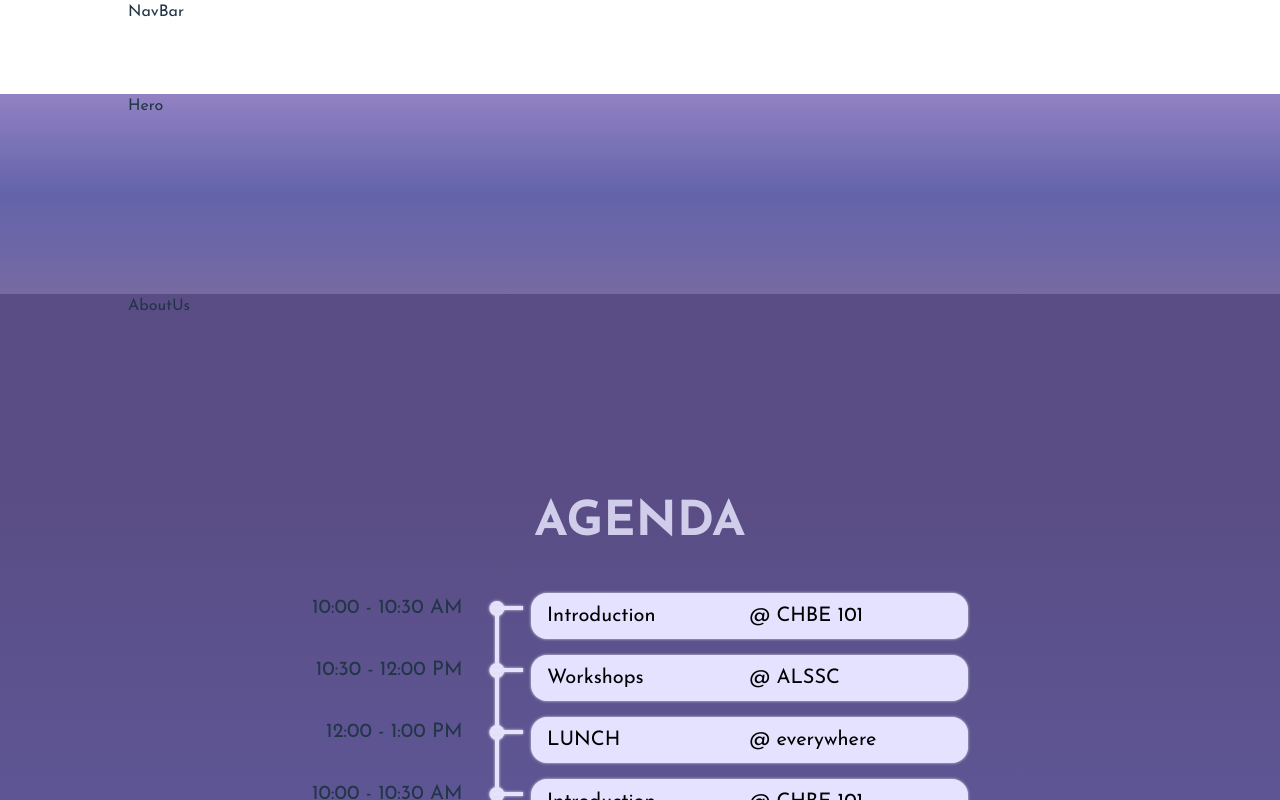
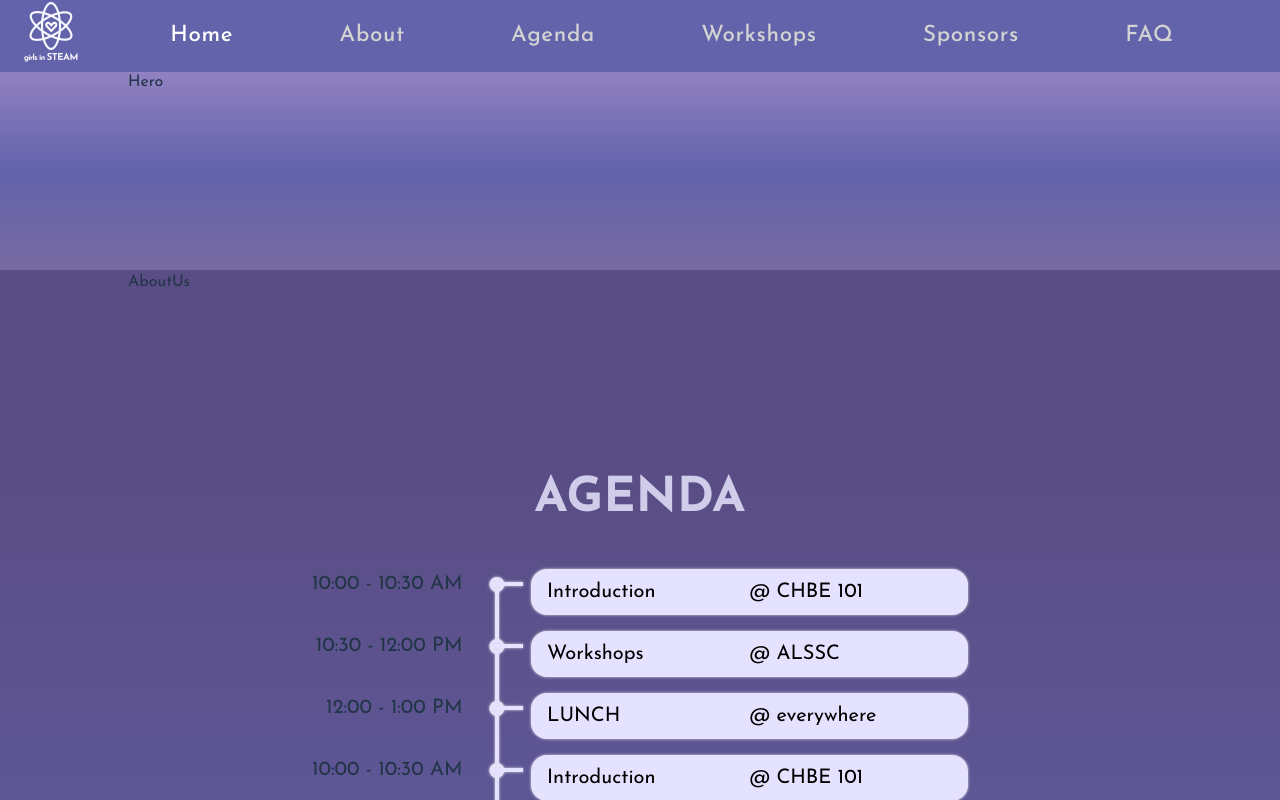
Before and after one commit to cassiemojar/gis-conference-website-2026, a React (Vite) app: page / in a window 1280 px wide. Shown: the top 800 px of the page. Built offline with nearby package versions, Linux system fonts and the light colour scheme; a web font is replaced by a local one.

Commit message:
added navbar

```diff
--- a/src/components/NavBar.jsx
+++ b/src/components/NavBar.jsx
@@ -1,4 +1,162 @@
-function NavBar() {
-  return <div>NavBar</div>;
+import * as React from 'react';
+import Box from '@mui/material/Box';
+import Toolbar from '@mui/material/Toolbar';
+import Button from '@mui/material/Button';
+import IconButton from '@mui/material/IconButton';
+import MenuIcon from '@mui/icons-material/Menu';
+import Menu from '@mui/material/Menu';
+import MenuItem from '@mui/material/MenuItem';
+import logo from '../images/navbar-logo.png';
+import './../styles/Navbar.css';
+
+export default function ButtonAppBar() {
+    const [anchorEl, setAnchorEl] = React.useState(null);
+    const [activeTab, setActiveTab] = React.useState('Home');
+    const open = Boolean(anchorEl);
+
+    const handleMenuClick = (event) => {
+        setAnchorEl(event.currentTarget);
+    };
+
+    const handleMenuClose = () => {
+        setAnchorEl(null);
+    };
+
+    const handleTabChange = (tab) => {
+        setActiveTab(tab);
+        const sectionId = tab === 'Home' ? 'Hero' : tab;
+        const section = document.getElementById(sectionId);
+        if (section) {
+            section.scrollIntoView({ behavior: 'smooth' }); // Smooth scroll to the section
+        }
+        handleMenuClose(); // Close menu after clicking
+    };
+
+    return (
+        <Box
+            sx={{
+                position: 'fixed',
+                top: 0,
+                left: 0,
+                right: 0,
+                zIndex: 1000,
+                backgroundColor: '#6363AB',
+                width: '100%',
+                boxSizing: 'border-box',
+            }}>
+            <Toolbar
+                id="toolbar"
+                sx={{
+                    width: '100%',
+                    padding: '2px 16px',
+                    minHeight: '50px',
+                    display: 'flex',
+                    alignItems: 'center',
+                    justifyContent: 'space-between',
+                    boxSizing: 'border-box'
+                }}>
+                {/* Logo Section */}
+                <div
+                    className="navbar-logo"
+                    style={{
+                        display: 'flex',
+                        alignItems: 'center',
+                        justifyContent: 'center',
+                    }}>
+                    <a href="/">
+                        <img src={logo} aria-label="logo" height="60px" data-testid="App-logo" />
+                    </a>
+                </div>
+
+                {/* Menu Icon (for mobile) */}
+                <IconButton
+                    id="menu-button"
+                    onClick={handleMenuClick}
+                    size="large"
+                    color="inherit"
+                    sx={{ display: { xs: 'block', md: 'none' } }} // Only show on small screens
+                >
+                    <MenuIcon />
+                </IconButton>
+
+                {/* Mobile Navbar Menu */}
+                <Menu
+                    id="menu"
+                    anchorEl={anchorEl}
+                    open={open}
+                    onClose={handleMenuClose}
+                    sx={{
+                        display: { xs: 'block', md: 'none' },
+                        '& .MuiPaper-root': {
+                            backgroundColor: 'white', // Set dropdown background to white
+                            color: 'black', // Ensure text remains visible,
+                        }
+                    }}>
+                    {['Home', 'About', 'Agenda', 'Workshops', 'Sponsors', 'FAQ'].map(
+                        (tab) => (
+                            <MenuItem
+                                key={tab}
+                                onClick={() => handleTabChange(tab === 'Home' ? 'Hero' : tab)}
+                                sx={{
+                                    fontFamily: "'Josefin Sans', sans-serif",
+                                    fontSize: '1.1rem',
+                                }}
+                            >
+                                {tab}
+                            </MenuItem>
+                        )
+                    )}
+                    <MenuItem
+                        onClick={() =>
+                            window.open(
+                                'https://docs.google.com/forms/d/e/1FAIpQLSfHzIv94vHN2GUgBvjKrfsPwtj0EWYL9mVN4gkchY4X0PLZFQ/viewform', // replace link with 2026
+                                '_blank'
+                            )
+                        }
+                        sx={{
+                            fontFamily: "'Josefin Sans', sans-serif",
+                            fontSize: '1.1rem',
+                            fontWeight: 600,
+                            color: '#6363AB',
+                            backgroundColor: 'white',
+                            textAlign: 'center',
+                        }}>
+                        RSVP NOW
+                    </MenuItem>
+                </Menu>
+
+                {/* Navbar Buttons (hidden on small screens) */}
+                <div
+                    className="navbar-buttons"
+                    style={{
+                        display: 'flex',
+                        alignItems: 'center',
+                        justifyContent: 'space-evenly',
+                        flexGrow: 1,
+                        overflow: 'hidden',
+                        paddingLeft: '10px'
+                    }}>
+                    {['Home', 'About', 'Agenda', 'Workshops', 'Sponsors', 'FAQ'].map(
+                        (tab) => (
+                            <Button
+                                key={tab}
+                                onClick={() => handleTabChange(tab === 'Home' ? 'Hero' : tab)}
+                                sx={{
+                                    textTransform: 'none',
+                                    mx: 2,
+                                    fontSize: '1.4rem',
+                                    fontFamily: "'Josefin Sans', sans-serif",
+                                    backgroundColor: 'transparent',
+                                    color: activeTab === tab ? 'white' : 'lightgrey',
+                                    fontWeight: 500,
+                                    '&:hover': { color: 'white', filter: "drop-shadow(0 4px 10px rgba(208, 205, 234, 0.6))", }
+                                }}>
+                                {tab}
+                            </Button>
+                        )
+                    )}
+                </div>
+            </Toolbar>
+        </Box>
+    );
 }
-export default NavBar;
--- /dev/null
+++ b/src/styles/Navbar.css
@@ -0,0 +1,28 @@
+@media (max-width: 768px) {
+    .navbar-buttons {
+        display: none !important;
+        /* Force hiding for small screens */
+    }
+
+    #menu-button {
+        display: block !important;
+        /* Show menu button for small screens */
+    }
+}
+
+@media (min-width: 769px) {
+    .navbar-buttons {
+        display: flex !important;
+        /* Show navbar buttons for larger screens */
+    }
+
+    #menu-button {
+        display: none !important;
+        /* Hide menu button for larger screens */
+    }
+}
+
+.font {
+    font-family: 'Josefin Sans';
+    color: #EDE9EA;
+}
```
Also changed, not shown: src/images/navbar-logo.png (added).
